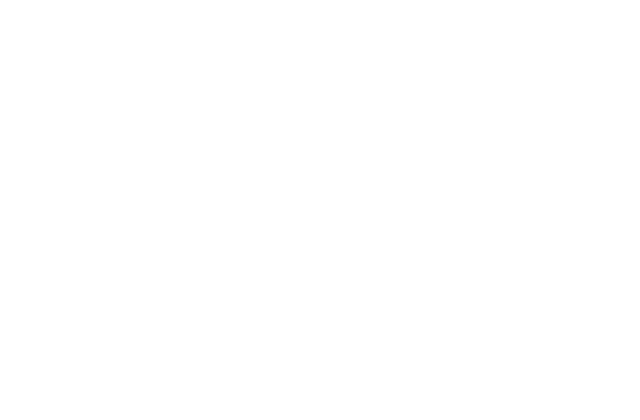
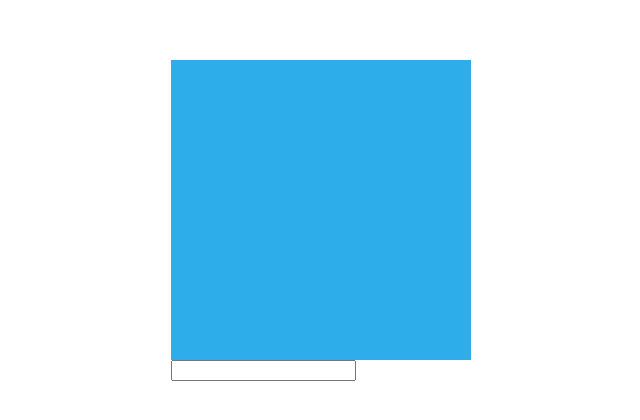
Before and after one commit to GUGOFO/Estudos-React, a React (Vite) app: page / in a window 1280 px wide. Shown: the part 180-600 px from the top of the page, without its empty margins (319-959 px from the left). Built offline with nearby package versions, Linux system fonts and the light colour scheme.

Commit message:
Colunas proporcionais

```diff
--- a/src/jsx/_Projetos/ColunasInversamenteProporcionais/ColunasInversamenteProporcionais.jsx
+++ b/src/jsx/_Projetos/ColunasInversamenteProporcionais/ColunasInversamenteProporcionais.jsx
@@ -1,6 +1,26 @@
 import React , {useState, useRef, useEffect} from "react";
+import Styles from "./ColunasInversamenteProporcionais.module.css";
 
 function ColunasInversamenteProporcionais(){
+
+    const [colunas, setColunas] = useState([]);
+
+    function soma(total, elemento){
+        return total + elemento;
+    }
+
+    return(
+        <div >
+            <div className={Styles.divColunas}>
+                {colunas.map((coluna, id) => { return <div className={Styles.coluna}
+                                                        key={id}
+                                                        style={{ "--altura" : `${(coluna/colunas.reduce(soma)) * 100}%` }}>
+                </div> })}
+
+            </div>
+            <input type="number" />
+        </div>
+    )
 
 }
 
--- a/src/jsx/_Projetos/ColunasInversamenteProporcionais/ColunasInversamenteProporcionais.module.css
+++ b/src/jsx/_Projetos/ColunasInversamenteProporcionais/ColunasInversamenteProporcionais.module.css
@@ -0,0 +1,19 @@
+body{
+    height: 100vh;
+    margin: 0;
+}
+
+.divColunas{
+    display: flex;
+    justify-content: space-evenly;
+    align-items: end;
+    width: 300px;
+    height: 300px;
+    background-color: rgb(45, 174, 235);
+}
+
+.coluna{
+    background-color: blue;
+    height: var(--altura, 0px);
+    width:100%;
+}
```
